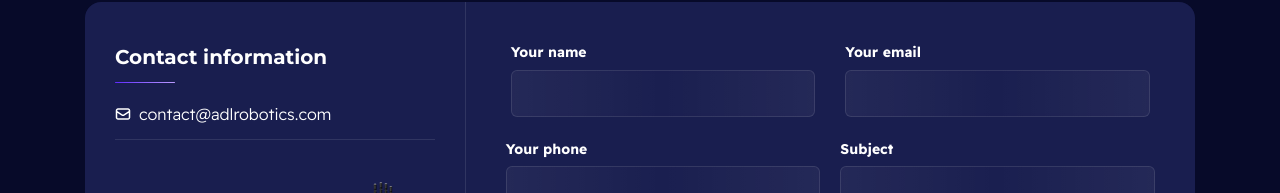
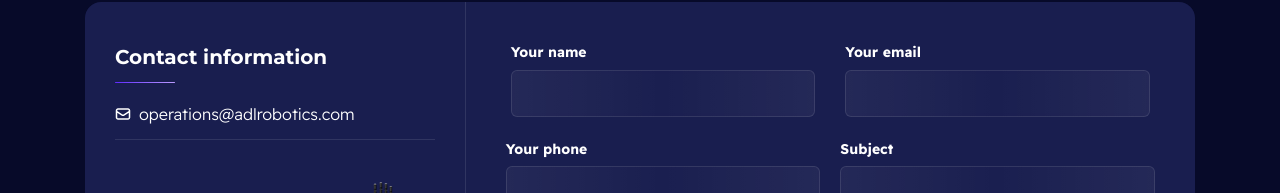
Before and after one commit to monu322/adl-website, a Next.js app: page / in a window 1280 px wide. Shown: the part 7624-7817 px from the top of the page. Built offline with nearby package versions, Linux system fonts and the light colour scheme; a web font is replaced by a local one.

Commit message:
error message better

```diff
--- a/components/sections/contact.js
+++ b/components/sections/contact.js
@@ -93,7 +93,7 @@ export default function Contact() {
                         strokeLinejoin="round"
                       />
                     </svg>
-                    <p>contact@adlrobotics.com</p>
+                    <p>operations@adlrobotics.com</p>
                   </li>
                 </ul>
                 <div className="image">
```
